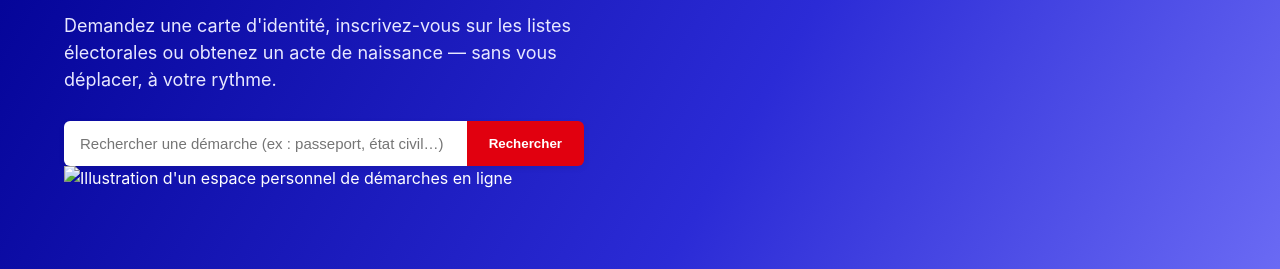
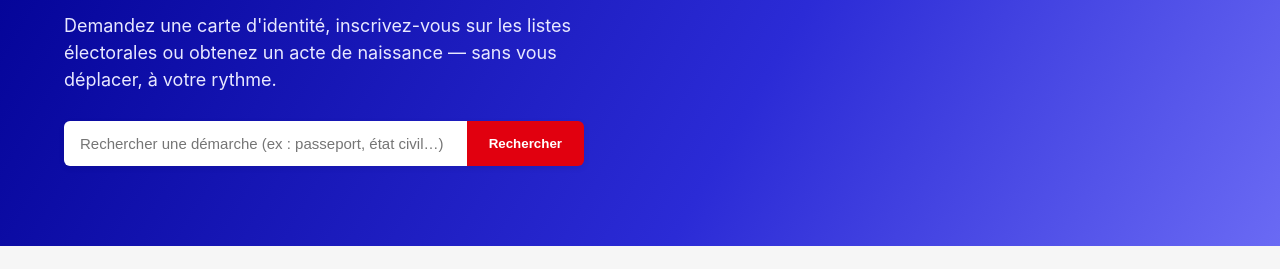
Before and after one commit to Nadybell/brief3-servicepublic, a website: page index.html in a window 1280 px wide. Shown: the part 264-533 px from the top of the page. Drawn offline with Linux system fonts and the light colour scheme.

Commit message:
Add files via upload

```diff
--- a/index.html
+++ b/index.html
@@ -41,9 +41,6 @@
         <input type="text" placeholder="Rechercher une démarche (ex : passeport, état civil…)" aria-label="Rechercher une démarche">
         <button type="submit">Rechercher</button>
       </form>
-    </div>
-    <div class="hero-media">
-      <img src="img/hero-illustration.jpg" alt="Illustration d'un espace personnel de démarches en ligne" style="width:100%;display:block;">
     </div>
   </div>
 </section>
```
